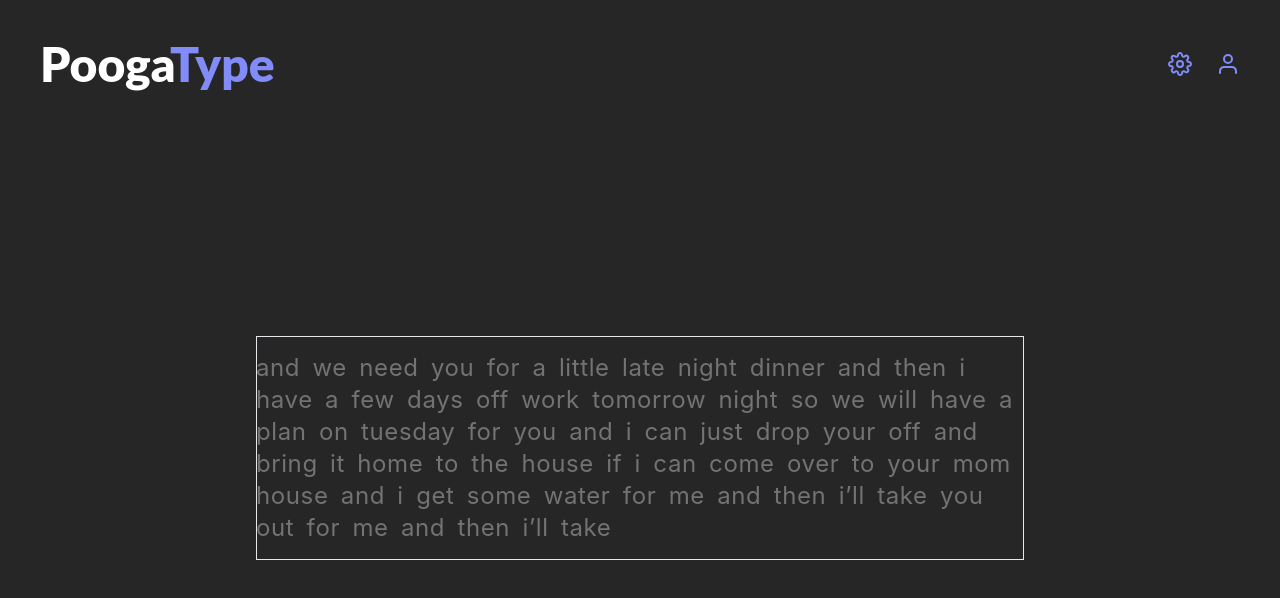
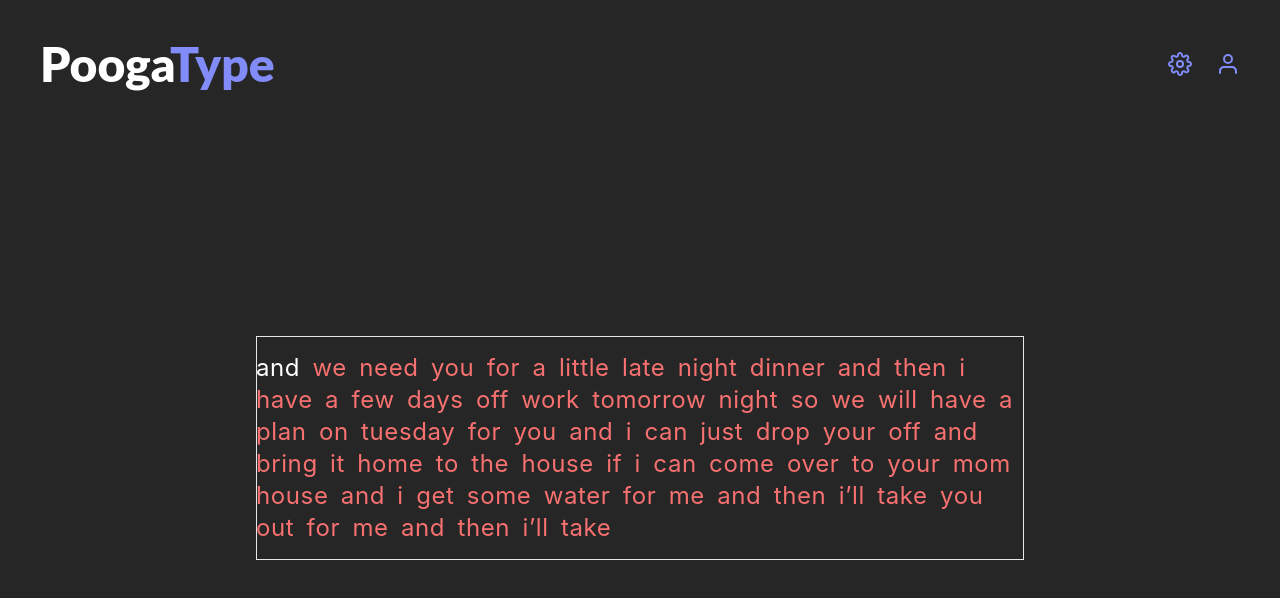
Before and after one commit to m-shao/poogatype, a React (Create React App) app: page / in a window 1280 px wide. Shown: the top 598 px of the page. Built offline with nearby package versions, Linux system fonts and the light colour scheme.

Commit message:
added word advancement, letter advancement wip

```diff
--- a/src/components/TypingField.jsx
+++ b/src/components/TypingField.jsx
@@ -1,18 +1,24 @@
 import React, { useState, useRef, useEffect } from 'react'
 
-function Letter({keyLetter}) {
+function Letter({keyLetter, correct}) {
     return(
 
-        <span>{keyLetter}</span>
+        <span className={
+            correct === 0 ? "text-red-400": (correct === 1? "text-white": "text-neutral-500")
+        }>{keyLetter}</span>
     )
 }
 
-function Word({keyWord}) {
+function Word({keyWord, active, curLetter, yesLetter}) {
     const wordList = keyWord.split("")
+    const [activeLetter, setActiveLetter] = useState(0)
+
     return(
         <span>{wordList.map((letter, index) => {
             return(
-                <Letter keyLetter={letter} key={index} />
+                active?
+                <Letter keyLetter={letter} key={index} correct={1}/> :
+                <Letter keyLetter={letter} key={index} correct={0}/>
             )
         })} </span>
     )
@@ -22,6 +28,9 @@ function TypingField() {
 
     const paragraph = "and we need you for a little late night dinner and then i have a few days off work tomorrow night so we will have a plan on tuesday for you and i can just drop your off and bring it home to the house if i can come over to your mom house and i get some water for me and then i’ll take you out for me and then i’ll take"
     const paraList = paragraph.split(" ")
+    const [activeWord, setActiveWord] = useState(0)
+    const [curLetter, setCurLetter]= useState(-1)
+    const [yesLetter, setYesLetter]= useState('')
 
     const [text, setText] = useState('')
 
@@ -36,16 +45,25 @@ function TypingField() {
     }
 
     useEffect(() => {
-        console.log(text)
+        if (text[text.length - 1] === " "){
+            setActiveWord(activeWord + 1)
+            setCurLetter(0)
+        } else{
+            console.log(curLetter)
+            setCurLetter(curLetter + 1)
+            setYesLetter(text[text.length - 1])
+        }
     }, [text])
 
+    let yes = null
     return (
         <>
             <div className="flex justify-center items-center w-full h-full">
                 <div className='max-w-3xl text-left text-2xl tracking-wide font-normal text-neutral-500 [word-spacing:5px]'>
                     {paraList.map((word, index) => {
+                        index === activeWord ? yes = true : yes = false
                         return(
-                            <Word keyWord={word} key={index} />
+                            <Word keyWord={word} key={index} active={yes} curLetter={curLetter} yesLetter={yesLetter}/>
                         )
                     })}
                 </div>
```
